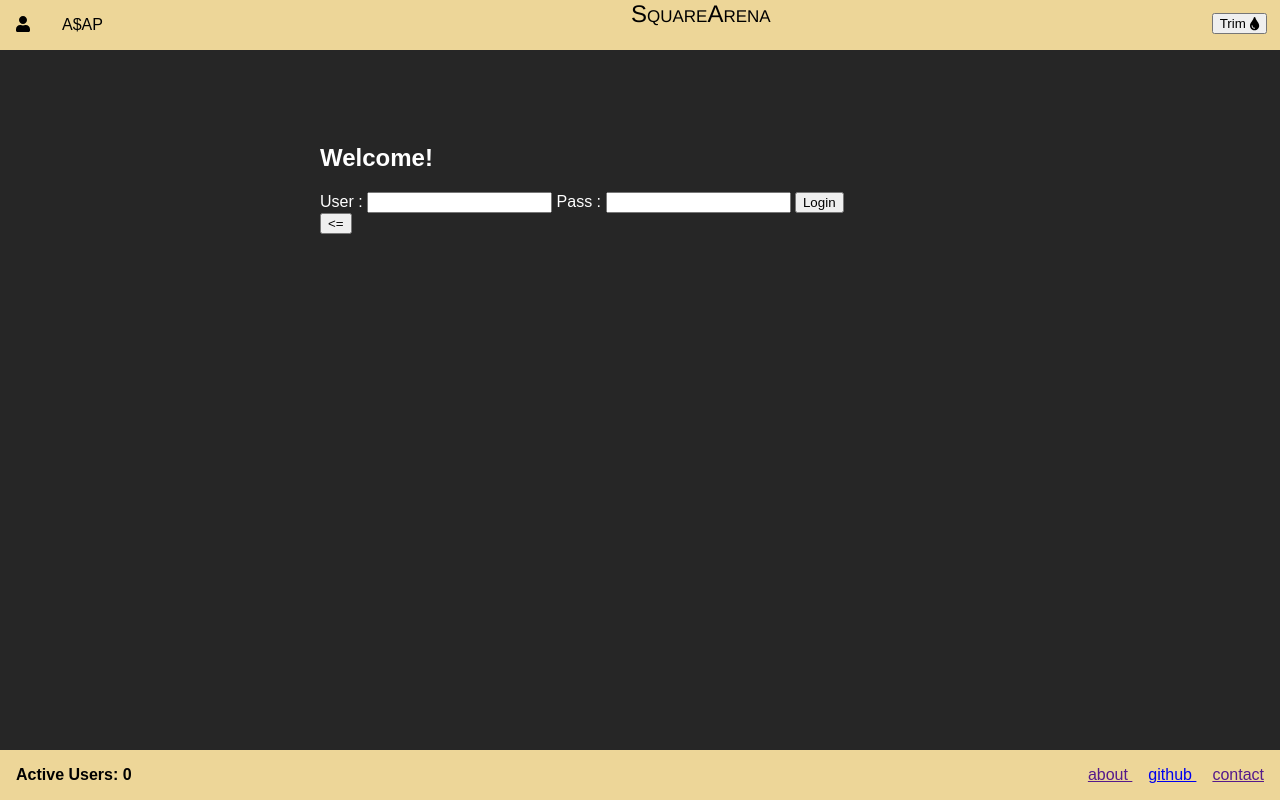
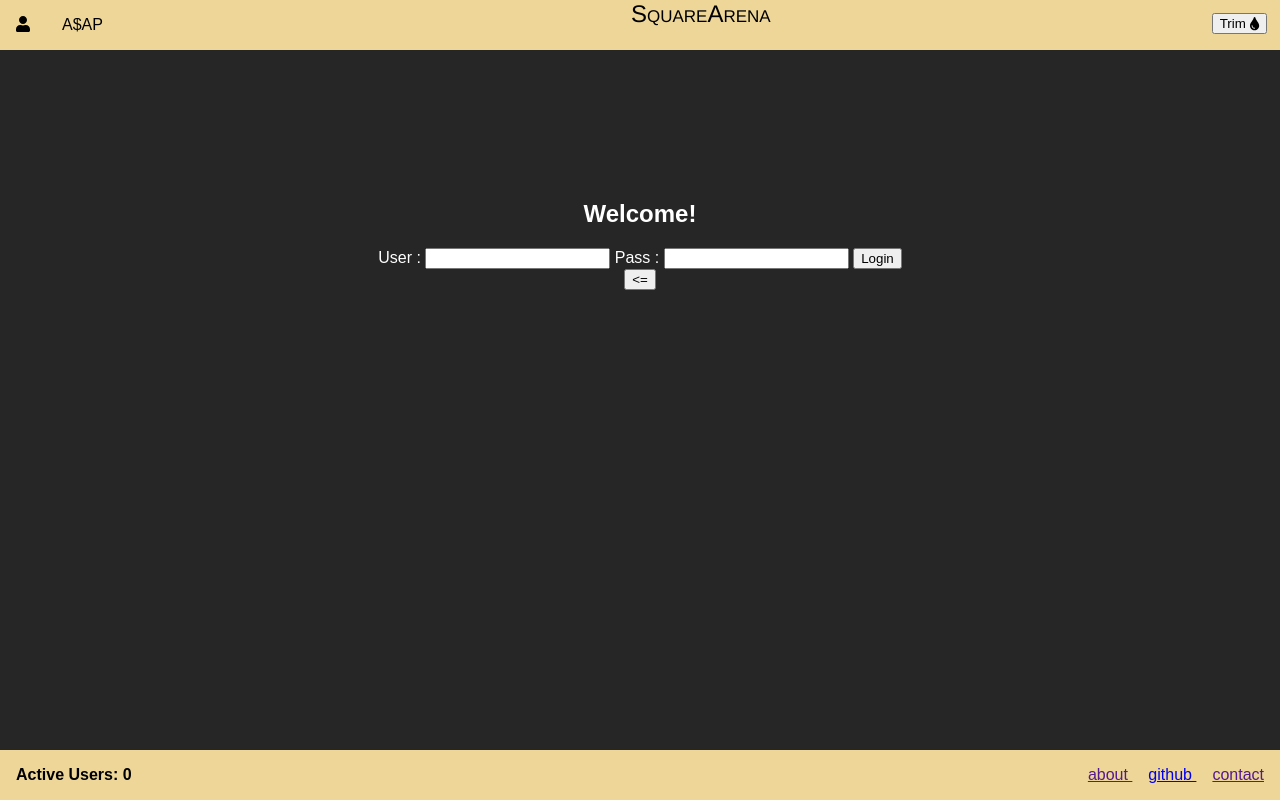
Before and after one commit to Spencer0/ShapeArena, a website: page src/index.html in a window 1280 px wide. Both pictures are taken after a click on the button "Login". Drawn offline with nearby package versions, Linux system fonts and the light colour scheme; files that its build step writes are made by us from their sources; files whose address does not match are found by name.

Commit message:
Improved login div CSS

```diff
--- a/public/styles.css
+++ b/public/styles.css
@@ -8,9 +8,14 @@ body{
     color: white;
 }
 
+.login-display{
+    margin-left: auto;
+    margin-right: auto;
+    text-align: center;
+}
 #auth-div{
     width: 40em;
-    margin-top: 18vh;
+    margin-top: 25vh;
     margin-left: auto;
     margin-right: auto;
 }
--- a/src/index.html
+++ b/src/index.html
@@ -18,17 +18,17 @@
         </span>
     </div>
     <div id="auth-div" class="auth-container">
-        <div class="auth-main">
-            <h2>Welcome!</h2>
+        <div class="auth-main ">
+            <h2 class="login-display" >Welcome!</h2>
             <form id="auth-id-form" method="post" name="myform">
-                <div id="login-div">
+                <div class="login-display" id="login-div">
                     <label>User  :</label>
                     <input type="text" name="username" id="shape-user" />
                     <label>Pass :</label>
                     <input type="password" name="password" id="shape-pass" />
                     <input type="button" value="Login" id="login-submit-btn"  />
                 </div>
-                <div id="registration-div">
+                <div class="login-display" id="registration-div">
                     <label>User  :</label>
                     <input type="text" name="username" id="shape-user" />
                     <label>Pass :</label>
@@ -36,12 +36,12 @@
                     <input type="button" value="Create" id="create-submit-btn"  />
 
                 </div>
-                <div id="login-options">
+                <div class="login-display"   id="login-options">
                           <input type="button" value="Login" id="login-btn" />
                           <input type="button" value="Guest" id="guest-btn"/>
                           <input type="button" value="Create" id="create-btn"/>
                 </div>
-                <input style="display:none" type="button" value="<=" id="login-reset"/>
+                <input class="login-display" style="display:none" type="button" value="<=" id="login-reset"/>
 
             </form>
         </div>
```
